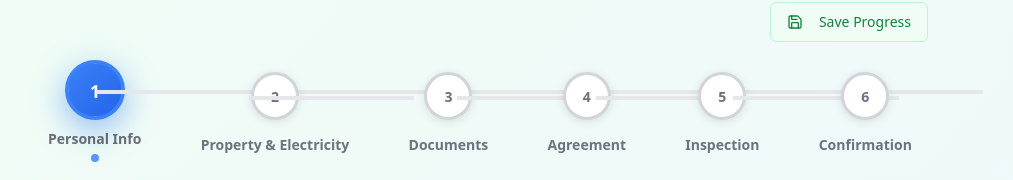
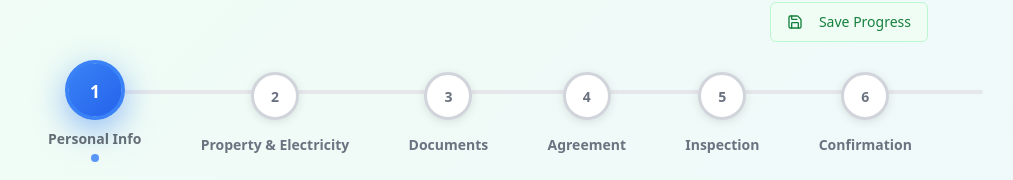
Before and after one commit to Shiva552003/breeze-registration-vue, a React (Vite) app: page / in a window 1280 px wide. Shown: the part 138-318 px from the top of the page, without its empty margins (160-1173 px from the left). Built offline with nearby package versions, Linux system fonts and the light colour scheme.

Commit message:
Visual edit in Lovable
Edited UI in Lovable

```diff
--- a/src/components/ProgressTracker.tsx
+++ b/src/components/ProgressTracker.tsx
@@ -62,10 +62,7 @@ export const ProgressTracker: React.FC<ProgressTrackerProps> = ({
 
             {/* Connecting Lines Between Steps */}
             {index < steps.length - 1 && <div className="absolute top-6 left-12 w-full">
-                <div className={`h-1 transition-all duration-700 ease-out ${step.id < currentStep ? 'bg-gradient-to-r from-green-500 to-green-400 shadow-sm' : 'bg-gray-200'}`} style={{
-            width: 'calc(100vw / 6 - 3rem)',
-            boxShadow: step.id < currentStep ? '0 2px 8px rgba(34, 197, 94, 0.3)' : 'none'
-          }} />
+
               </div>}
           </div>)}
       </div>
```
